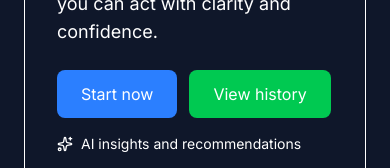
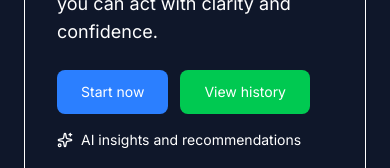
Before and after one commit to Codewithgitanirudh/ThinkBetter, a Next.js app: page /app in a window 390 px wide. Shown: the part 351-519 px from the top of the page. Built offline with nearby package versions, Linux system fonts and the light colour scheme; no server answers.

Commit message:
Adjust button text size in the AppHome component for better accessibility on different screen sizes.

```diff
--- a/src/app/(app)/app/page.tsx
+++ b/src/app/(app)/app/page.tsx
@@ -18,10 +18,10 @@ export default function AppHome() {
                 ThinkBetter helps you weigh options with structured pros/cons, AI-powered insights, and personalized history — so you can act with clarity and confidence.
               </p>
               <div className="mt-6 flex items-center gap-3">
-                <Link href="#make" scroll={false} replace className="px-6 py-3 bg-blue-500 text-white rounded-lg hover:bg-blue-600 transition-colors duration-300 ease-in-out hover:text-primary-dark">
+                <Link href="#make" scroll={false} replace className="px-6 py-3 text-sm md:text-base bg-blue-500 text-white rounded-lg hover:bg-blue-600 transition-colors duration-300 ease-in-out hover:text-primary-dark">
                   Start now
                 </Link>
-                <Link href="/app/history" className="px-6 py-3 bg-green-500 text-white rounded-lg hover:bg-green-600 transition-colors duration-300 ease-in-out">
+                <Link href="/app/history" className="px-6 py-3 text-sm md:text-base bg-green-500 text-white rounded-lg hover:bg-green-600 transition-colors duration-300 ease-in-out">
                   View history
                 </Link>
               </div>
```
